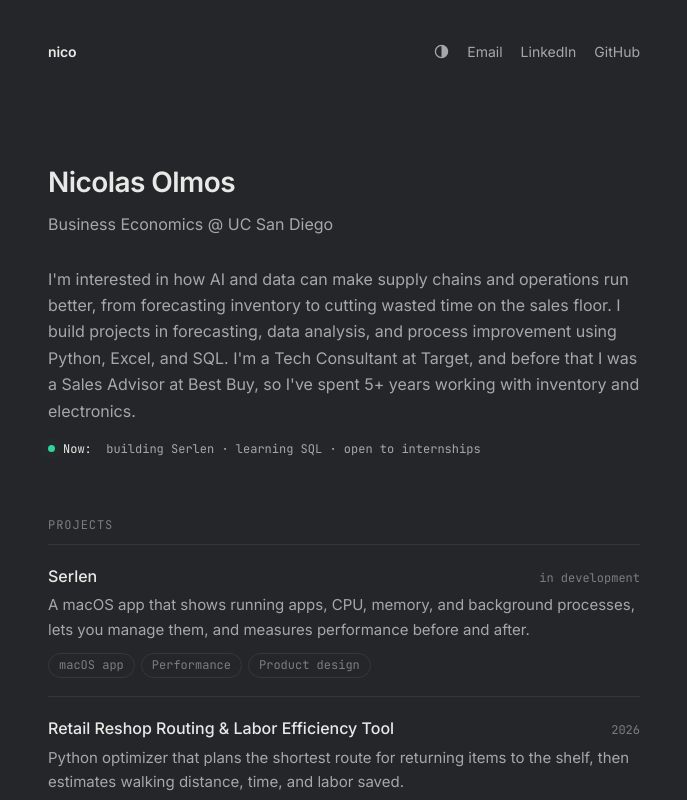
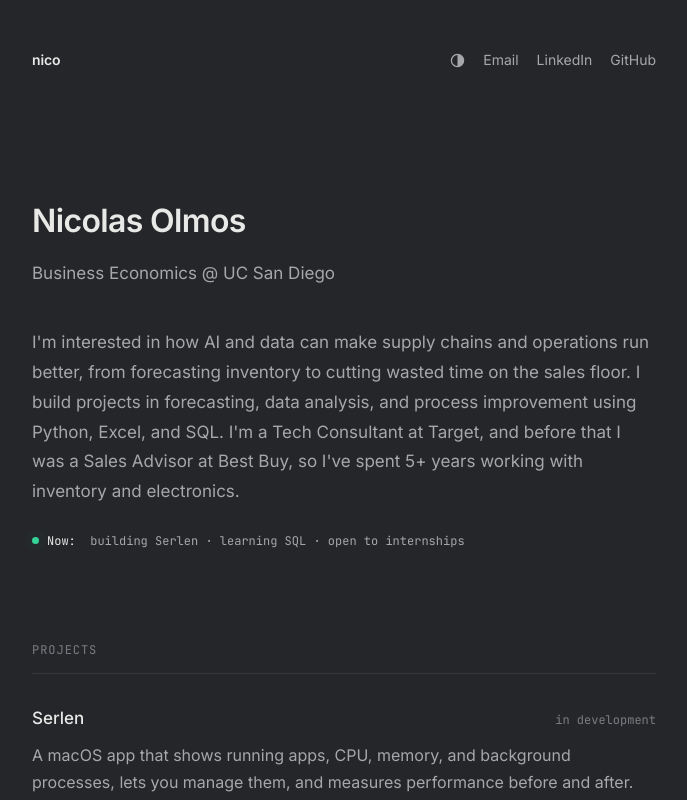
Before and after one commit to 6nico/6nico.github.io, a plain HTML site: page index.html in a window 1280 px wide. Shown: the top 800 px of the page, without its empty margins (296-983 px from the left). Drawn offline with Linux system fonts and the light colour scheme.

Commit message:
Update style.css

```diff
--- a/style.css
+++ b/style.css
@@ -2,46 +2,46 @@
 :root[data-theme=light]{--bg:#fafafa;--text:#151515;--muted:#5f5f63;--faint:#8e8e93;--line:#e6e6e8;--accent:#2563eb;--chip:#f0f0f2}
 body{transition:background .3s,color .3s}
 *{margin:0;padding:0;box-sizing:border-box}
-body{font-family:Inter,-apple-system,BlinkMacSystemFont,"Segoe UI",Roboto,sans-serif;background:var(--bg);color:var(--text);line-height:1.65;font-size:16px;-webkit-font-smoothing:antialiased}
-.container{max-width:640px;margin:0 auto;padding:40px 24px 96px}
-nav{display:flex;justify-content:space-between;align-items:center;font-size:14px;margin-bottom:96px}
+body{font-family:Inter,-apple-system,BlinkMacSystemFont,"Segoe UI",Roboto,sans-serif;background:var(--bg);color:var(--text);line-height:1.75;font-size:17px;-webkit-font-smoothing:antialiased}
+.container{max-width:680px;margin:0 auto;padding:48px 28px 120px}
+nav{display:flex;justify-content:space-between;align-items:center;font-size:14px;margin-bottom:120px}
 .mark{font-weight:600;letter-spacing:-.01em}
 .navlinks{display:flex;gap:18px;align-items:center}
 .navlinks a{color:var(--muted);text-decoration:none}
 .navlinks a:hover{color:var(--text)}
 nav a{color:var(--muted);text-decoration:none}
 nav a:hover,nav a.active{color:var(--text)}
-h1{font-size:28px;font-weight:600;letter-spacing:-.02em;margin-bottom:6px}
-.sub{color:var(--muted);margin-bottom:28px}
-p{color:var(--muted);margin-bottom:16px}
+h1{font-size:32px;font-weight:600;letter-spacing:-.02em;margin-bottom:10px}
+.sub{color:var(--muted);margin-bottom:40px}
+p{color:var(--muted);margin-bottom:24px}
 p strong{color:var(--text);font-weight:500}
 a{color:var(--text);text-decoration:underline;text-decoration-color:var(--line);text-underline-offset:3px;transition:text-decoration-color .2s}
 a:hover{text-decoration-color:var(--text)}
-h2{font-size:13px;font-weight:500;text-transform:uppercase;letter-spacing:.08em;color:var(--faint);margin:56px 0 8px}
+h2{font-size:13px;font-weight:500;text-transform:uppercase;letter-spacing:.08em;color:var(--faint);margin:88px 0 12px}
 .list{list-style:none}
-.list li{border-top:1px solid var(--line);padding:18px 0}
+.list li{border-top:1px solid var(--line);padding:30px 0}
 .list li:last-child{border-bottom:1px solid var(--line)}
 .row{display:flex;justify-content:space-between;align-items:baseline;gap:16px}
-.row h3{font-size:16px;font-weight:500}
+.row h3{font-size:17px;font-weight:500}
 .row h3 a{text-decoration:none}
 .row h3 a:hover{color:var(--accent)}
 .meta{font-size:13px;color:var(--faint);white-space:nowrap}
-.list p{font-size:15px;margin:4px 0 0}
+.list p{font-size:16px;margin:8px 0 0;line-height:1.7}
 .live{font-size:12px;color:var(--accent);margin-left:6px;font-weight:400}
 .links{display:flex;gap:20px;margin-top:56px;font-size:15px}
-@media (max-width:560px){.container{padding:48px 20px 72px}nav{margin-bottom:48px}.row{flex-direction:column;gap:2px}}
+@media (max-width:560px){.container{padding:36px 22px 80px}nav{margin-bottom:72px}.row{flex-direction:column;gap:2px}}
 
 .toggle{background:none;border:0;color:var(--muted);cursor:pointer;padding:0;display:flex;align-items:center}
 .toggle:hover{color:var(--text)}
-.now{font-size:14px;color:var(--muted)}
+.now{font-size:14px;color:var(--muted);margin-top:8px}
 .now b{color:var(--text);font-weight:500}
 .live-dot{display:inline-block;vertical-align:middle;margin:0 8px 2px 0;width:7px;height:7px;border-radius:50%;background:#34d399;box-shadow:0 0 0 0 rgba(52,211,153,.6);animation:pulse 2s infinite}
 @keyframes pulse{0%{box-shadow:0 0 0 0 rgba(52,211,153,.55)}70%{box-shadow:0 0 0 7px rgba(52,211,153,0)}100%{box-shadow:0 0 0 0 rgba(52,211,153,0)}}
-.tags{display:flex;flex-wrap:wrap;gap:6px;margin-top:10px}
+.tags{display:flex;flex-wrap:wrap;gap:8px;margin-top:16px}
 .tags span{font-size:12px;color:var(--faint);border:1px solid var(--line);border-radius:999px;padding:2px 10px}
 @media (prefers-reduced-motion:reduce){.live-dot{animation:none}}
 
-footer{margin-top:64px;font-size:12px;color:var(--faint)}
+footer{margin-top:96px;font-size:12px;color:var(--faint)}
 
 .container > *{opacity:0;transform:translateY(8px);animation:fadeUp .6s ease forwards}
 .container > *:nth-child(1){animation-delay:0s}
```
